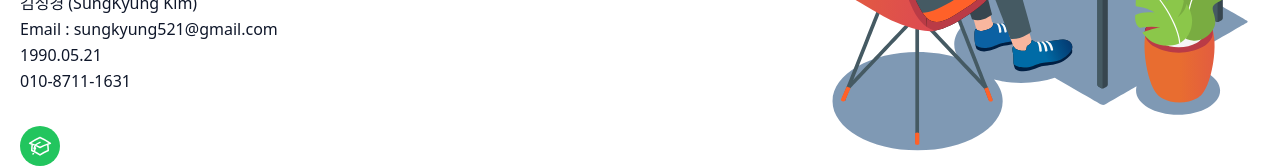
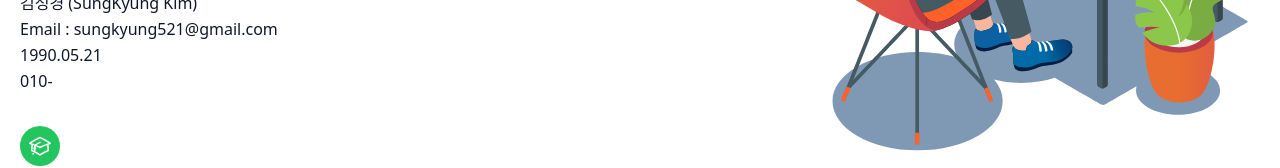
Before and after one commit to sungkyung521/next-portfoilo-project, a Next.js app: page / in a window 1280 px wide. Shown: the part 922-1090 px from the top of the page. Built offline with nearby package versions, Linux system fonts and the light colour scheme.

Commit message:
20230203 v1.2 upload

```diff
--- a/components/home/hero.js
+++ b/components/home/hero.js
@@ -149,7 +149,7 @@ export default function Hero() {
           <br />
           <a>1990.05.21</a>
           <br />
-          <a>010-8711-1631</a>
+          <a>010-</a>
           <br />
         </div>
         {/* 03. 기본인적사항 END*/}
```
